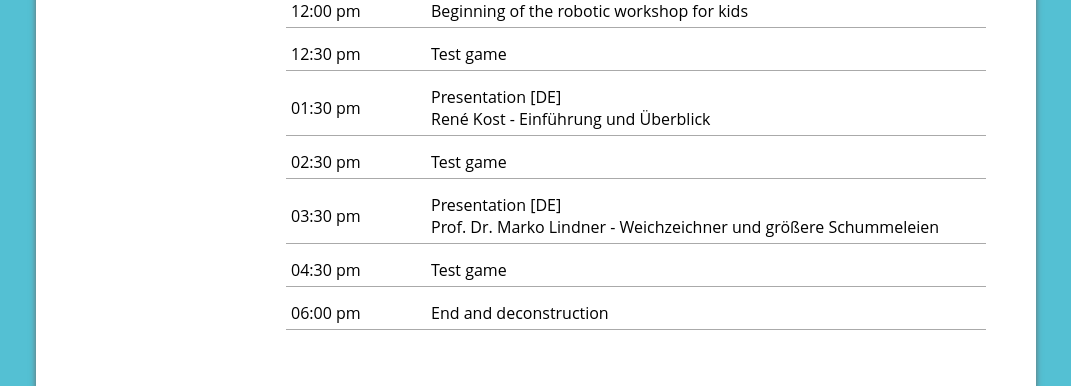
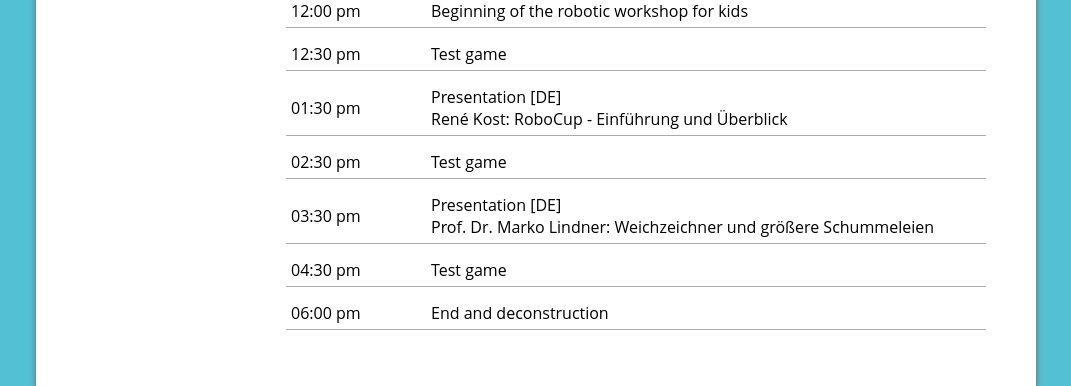
Before and after one commit to RHOrga/rhorga.github.io, a Jekyll site: the page built from 2017/en/schedule.md, in a window 1280 px wide and 900 px high, scrolled down 1618 px. Shown: the part 232-618 px from the top of the window, without its empty margins (104-1175 px from the left). Built offline with Jekyll 4.4.1, drawn with Linux system fonts in a browser that asks for light colours.

Commit message:
Give Renes talk an appropriate title
Also includes an imbalanced parenthesis

```diff
--- a/2017/en/schedule.md
+++ b/2017/en/schedule.md
@@ -53,15 +53,15 @@ layout: default-en-2017
 
 ## Sunday (3<sup>rd</sup> December 2017, public)
 
-| Time     | Event                                                                                 |
-| :-       | :-                                                                                    |
-| 08:00 am | Venue opening                                                                         |
-| 12:00 pm | Beginning of open day                                                                 |
-| 12:00 pm | Beginning of the robotic workshop for kids                                            |
-| 12:30 pm | Test game                                                                             |
-| 01:30 pm | Presentation [DE]<br>René Kost - Einführung und Überblick                             |
-| 02:30 pm | Test game                                                                             |
-| 03:30 pm | Presentation [DE]<br>Prof. Dr. Marko Lindner - Weichzeichner und größere Schummeleien |
-| 04:30 pm | Test game                                                                             |
-| 06:00 pm | End and deconstruction                                                                |
+| Time     | Event                                                                                |
+| :-       | :-                                                                                   |
+| 08:00 am | Venue opening                                                                        |
+| 12:00 pm | Beginning of open day                                                                |
+| 12:00 pm | Beginning of the robotic workshop for kids                                           |
+| 12:30 pm | Test game                                                                            |
+| 01:30 pm | Presentation [DE]<br>René Kost: RoboCup - Einführung und Überblick                   |
+| 02:30 pm | Test game                                                                            |
+| 03:30 pm | Presentation [DE]<br>Prof. Dr. Marko Lindner: Weichzeichner und größere Schummeleien |
+| 04:30 pm | Test game                                                                            |
+| 06:00 pm | End and deconstruction                                                               |
 {: class="schedule"}
```
Also changed, not shown: 2017/de/schedule.md (+12 -12 lines).
